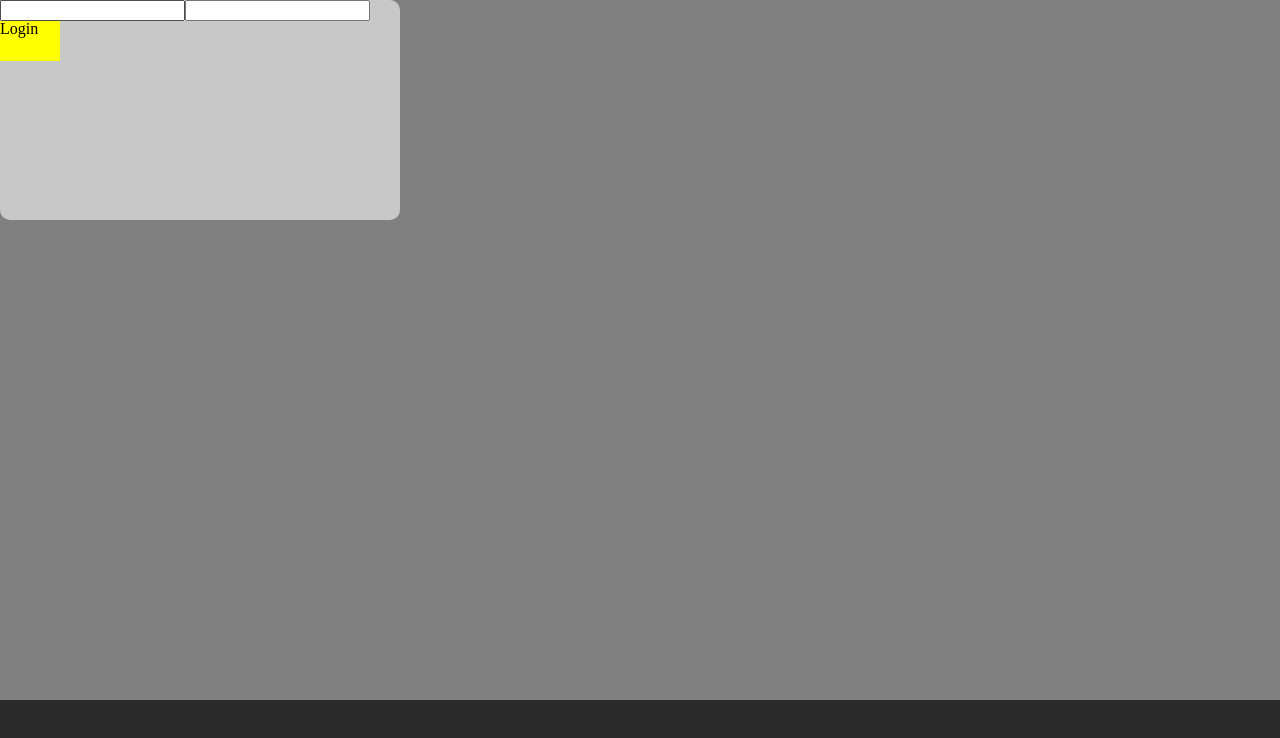
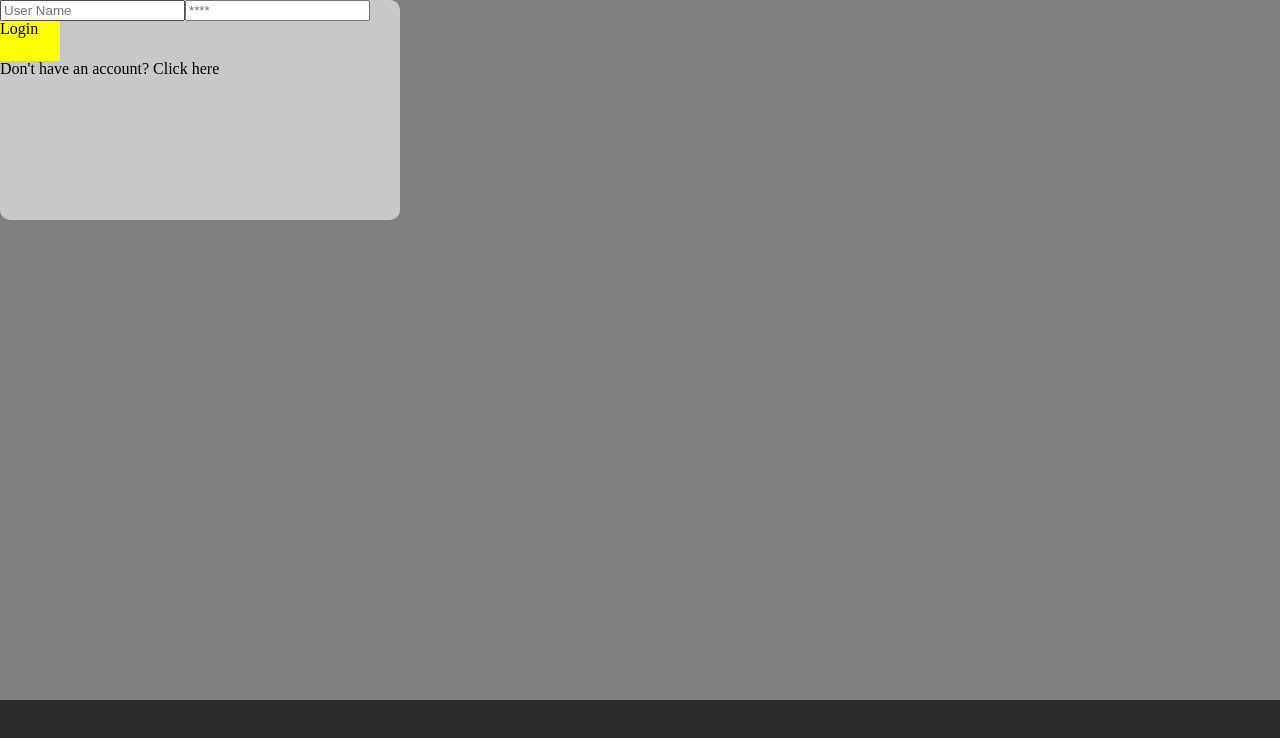
Before and after one commit to emersonscheffer/character, a React (Create React App) app in the folder client/: page / in a window 1280 px wide. Shown: the top 738 px of the page. Built offline with nearby package versions, Linux system fonts and the light colour scheme; no server answers.

Commit message:
login fix

```diff
--- a/client/src/actions/types.js
+++ b/client/src/actions/types.js
@@ -16,5 +16,5 @@ export const SELECT_DECK = "SELECT_DECK";
 export const SHOW_SELECT_MODAL = "SHOW_SELECT_MODAL"
 export const HIDE_SELECT_MODAL = "HIDE_SELECT_MODAL"
 
-
 export const ADD_USER = "ADD_USER"
+export const GET_USER = "GET_USER"
--- a/client/src/actions/usersActions.js
+++ b/client/src/actions/usersActions.js
@@ -1,5 +1,5 @@
 import axios from "axios";
-import { ADD_USER } from "../actions/types";
+import { ADD_USER, GET_USER } from "../actions/types";
 
 //import {returnErrors} from './errorActions'
 
@@ -12,14 +12,17 @@ export const addUser = (user) => (dispatch) => {
   );
 };
 
-export const getUser = () => dispatch => {
-    axios
-        .get("api/users")
-        .then(res =>
-            dispatch({
-                type: "GET_USER",
-                payload: res.data
+export const getUser = () => (dispatch) => {
+  axios.get("api/users").then((res) =>
+    dispatch({
+      type: GET_USER,
+      payload: res.data,
+    })
+  );
+  //.catch(err => dispatch(returnErrors(err.response.data, err.response.status)))
+};
 
-        }))
-        //.catch(err => dispatch(returnErrors(err.response.data, err.response.status)))
-}
+export const userLogin = (username, password) => (dispatch) => {
+  axios.post("/api/users/login", { username, password })
+
+};
--- a/client/src/views/Login.jsx
+++ b/client/src/views/Login.jsx
@@ -1,10 +1,13 @@
-import React from "react";
+import React, { useState } from "react";
 import { useDispatch } from "react-redux";
-import { addUser } from "../actions/usersActions";
+import { addUser, userLogin } from "../actions/usersActions";
 
 const Login = () => {
   const dispatch = useDispatch();
+  const [loginScreen, setLoginScreen] = useState(true);
 
+  const [username, setUsername] = useState("");
+  const [password, setPassword] = useState("");
   return (
     <div
       style={{
@@ -12,21 +15,55 @@ const Login = () => {
         height: "220px",
         width: "400px",
         borderRadius: "10px",
-
-        //marginTop: "100px"
       }}
     >
-      <input type="text" />
-      <input type="password" />
+      {loginScreen ? (
+        <div>
+          {/*  login div */}
+
+          <input
+            type="text"
+            placeholder="User Name"
+            name="User Name"
+            value={username}
+            onChange={(e) => setUsername(e.target.value)}
+          />
+
+          <input
+            type="password"
+            placeholder="****"
+            name="Password"
+            value={password}
+            onChange={(e) => setPassword(e.target.value)}
+          />
 
           <div
             style={{ backgroundColor: "yellow", width: "60px", height: "40px" }}
             onClick={() =>
-          dispatch(addUser({ firstname: "Emerson", lastname: "drake" }))
+              username !== ""
+                ? password !== ""
+                  ? dispatch(
+                      userLogin({ username: username, password: password })
+                    )
+                  : null
+                : null
             }
           >
             Login
           </div>
+          <h1>
+            Don't have an account?{" "}
+            <span onClick={() => setLoginScreen(false)}>Click here</span>
+          </h1>
+        </div>
+      ) : (
+        <div>
+          Create account
+          <h1>
+            <span onClick={() => setLoginScreen(true)}>Cancel</span>
+          </h1>
+        </div>
+      )}
     </div>
   );
 };
```
Also changed, not shown: 1 other file (tests, documents, lock files or other folders). Lines whose indentation alone changed are shown as unchanged.
